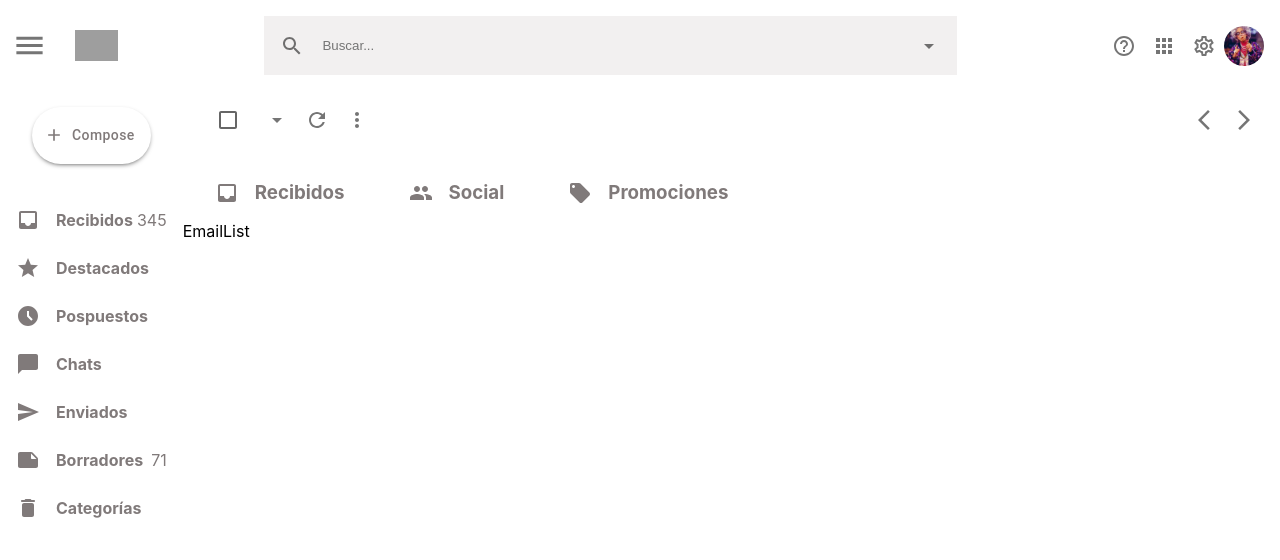
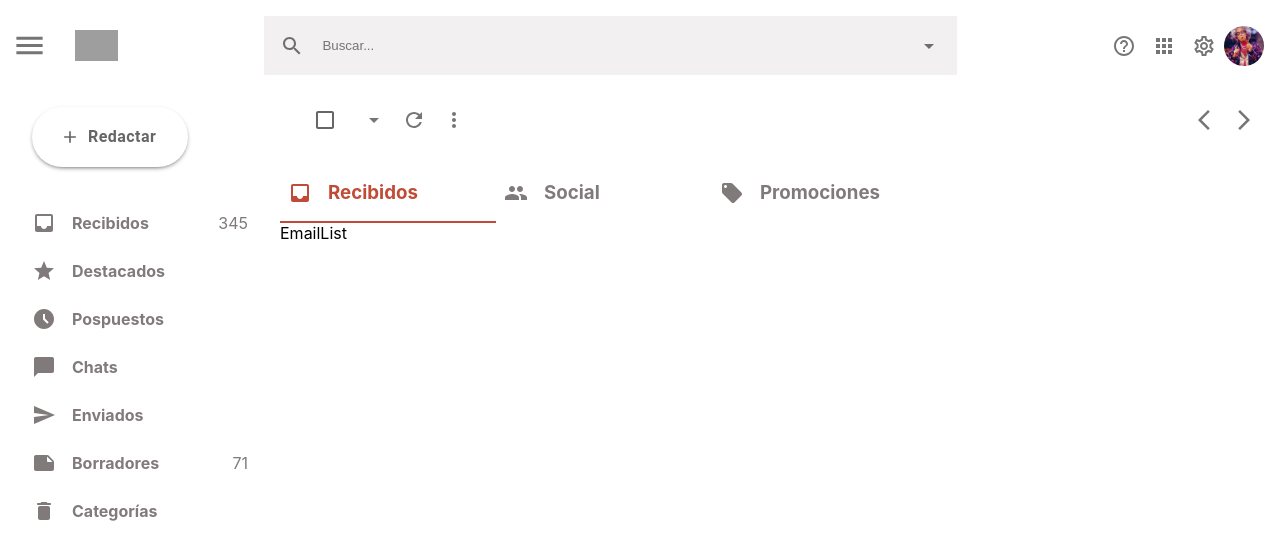
Before and after one commit to mareadelmar/gmail-clone, a React (Vite) app: page / in a window 1280 px wide. Shown: the top 560 px of the page. Built offline with nearby package versions, Linux system fonts and the light colour scheme; grey boxes are pictures that could not be loaded.

Commit message:
Styles fix

```diff
--- a/src/App.css
+++ b/src/App.css
@@ -14,6 +14,9 @@
 body {
 	box-sizing: border-box;
 	font-size: 16px;
+	font-family: -apple-system, BlinkMacSystemFont, "Segoe UI", "Roboto",
+		"Oxygen", "Ubuntu", "Cantarell", "Fira Sans", "Droid Sans",
+		"Helvetica Neue", sans-serif;
 }
 
 .body-container {
--- a/src/components/EmailsContainer/EmailTabs/index.tsx
+++ b/src/components/EmailsContainer/EmailTabs/index.tsx
@@ -5,9 +5,9 @@ import LocalOfferIcon from "@mui/icons-material/LocalOffer";
 import { Container, Tab, TabTitle } from "./style.js";
 
 const EMAIL_TABS = [
-	{ title: "Recibidos", icon: InboxIcon },
-	{ title: "Social", icon: PeopleIcon },
-	{ title: "Promociones", icon: LocalOfferIcon },
+	{ title: "Recibidos", icon: InboxIcon, defaultSelect: true },
+	{ title: "Social", icon: PeopleIcon, defaultSelect: false },
+	{ title: "Promociones", icon: LocalOfferIcon, defaultSelect: false },
 ];
 
 const EmailTab = ({
@@ -19,7 +19,7 @@ const EmailTab = ({
 	selected: boolean;
 }) => {
 	return (
-		<Tab>
+		<Tab selected={selected}>
 			<Icon />
 			<TabTitle>{title}</TabTitle>
 		</Tab>
@@ -27,15 +27,14 @@ const EmailTab = ({
 };
 
 const EmailTabs = () => {
-	const [selectedTab, setSelectedTab] = useState(false);
-
+	//const [selectedTab, setSelectedTab] = useState(false);
 	return (
 		<Container>
 			{EMAIL_TABS.map(item => (
 				<EmailTab
 					Icon={item.icon}
 					title={item.title}
-					selected={selectedTab}
+					selected={item.defaultSelect}
 				/>
 			))}
 		</Container>
--- a/src/components/EmailsContainer/EmailTabs/style.js
+++ b/src/components/EmailsContainer/EmailTabs/style.js
@@ -7,9 +7,18 @@ export const Container = styled.ul`
 `;
 
 export const Tab = styled.li`
+	width: 200px;
 	display: flex;
-	padding: 1rem 2rem;
+	padding: 1rem 0.5rem;
 	color: var(--color-grey);
+	cursor: pointer;
+	color: ${props => props.selected && "#c04b37"};
+	border-bottom: ${props => props.selected && "2px solid #c04b37"};
+	&:hover {
+		color: #c04b37;
+		background-color: whitesmoke;
+		border-bottom: 2px solid #c04b37;
+	}
 `;
 
 export const TabTitle = styled.h3`
--- a/src/components/Sidebar/SidebarItem/style.js
+++ b/src/components/Sidebar/SidebarItem/style.js
@@ -4,17 +4,17 @@ export const Container = styled.li`
 	display: flex;
 	align-items: center;
 	cursor: pointer;
-    padding: .75rem 1rem;
-    border-radius: 1.5rem;
+    padding: .75rem 2rem;
+    border-radius: 0 1.5rem 1.5rem 0;
     &:hover {
         background-color: #fcecec;
         color: #c04b37:
     }
-    color: ${props => props.selected ? "#c04b37" : "var(--color-grey)"};
-    background-color: ${props => props.selected ? "#fcecec" : "inherit"};
+    color: ${props => (props.selected ? "#c04b37" : "var(--color-grey)")};
+    background-color: ${props => (props.selected ? "#fcecec" : "inherit")};
 `;
 
 export const Title = styled.h4`
 	margin-left: 1rem;
-    flex: 1
+	flex: 1;
 `;
--- a/src/components/Sidebar/index.tsx
+++ b/src/components/Sidebar/index.tsx
@@ -1,4 +1,4 @@
-import { Button } from "./style.js";
+import { Container, Button } from "./style.js";
 import AddIcon from "@mui/icons-material/Add";
 import SidebarItem from "./SidebarItem";
 import InboxIcon from "@mui/icons-material/Inbox";
@@ -21,8 +21,8 @@ const SIDEBAR_ITEMS = [
 
 const Sidebar = () => {
 	return (
-		<aside>
-			<Button startIcon={<AddIcon />}>Compose</Button>
+		<Container>
+			<Button startIcon={<AddIcon />}>Redactar</Button>
 			<div>
 				<SidebarItem
 					Icon={InboxIcon}
@@ -44,7 +44,7 @@ const Sidebar = () => {
 				/>
 				<SidebarItem Icon={DeleteRoundedIcon} title='Categorías' />
 			</div>
-		</aside>
+		</Container>
 	);
 };
 
--- a/src/components/Sidebar/style.js
+++ b/src/components/Sidebar/style.js
@@ -1,11 +1,18 @@
 import styled from "styled-components";
 import { Button as BtnMUI } from "@mui/material";
 
+export const Container = styled.aside`
+	flex: 0.3;
+	max-width: 280px;
+`;
+
 export const Button = styled(BtnMUI)`
 	text-transform: capitalize !important;
-	color: var(--color-grey) !important;
-	padding: 1rem !important;
+	color: #666 !important;
+	padding: 1rem 2rem !important;
 	border-radius: 2rem !important;
 	box-shadow: 0px 2px 5px -2px rgba(0, 0, 0, 0.75) !important;
 	margin: 2rem !important;
+	font-weight: bolder !important;
+	font-size: 16px !important;
 `;
```
